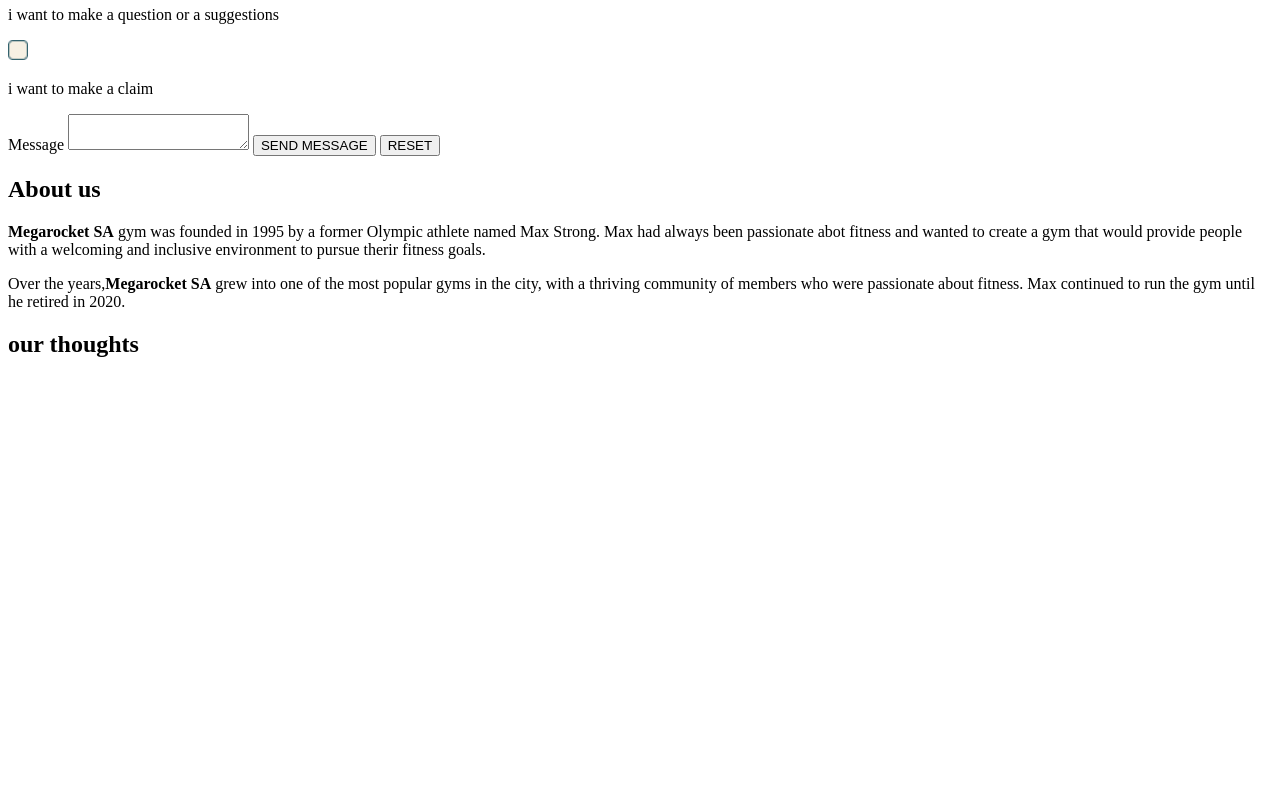
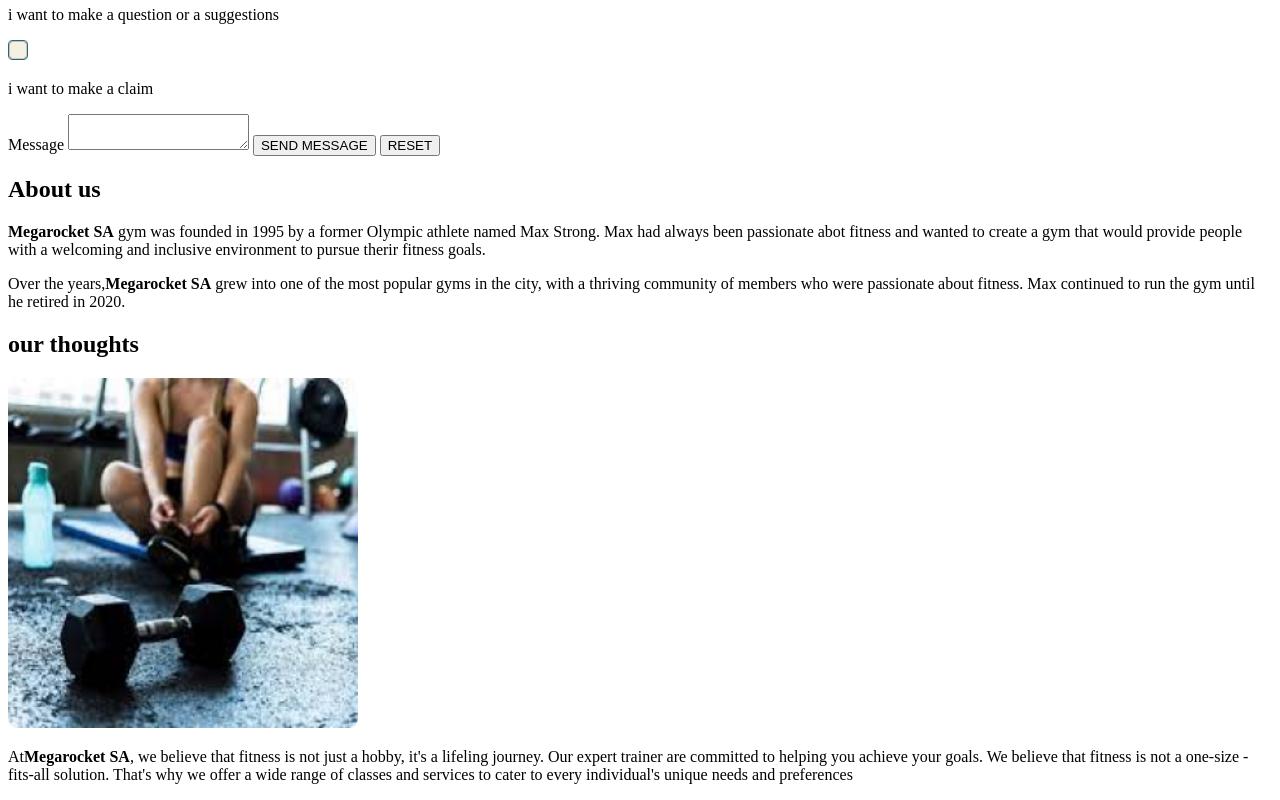
Before and after one commit to AaronSterzer/BaSP-M2023, a plain HTML site: page Week-02/index.html in a window 1280 px wide. Shown: the part 2661-3461 px from the top of the page. Before the commit the page ends 3039 px from the top, so only its background shows below. Drawn offline with Linux system fonts and the light colour scheme.

Commit message:
BaSP-W02-2023 development of about us

```diff
--- a/Week-02/index.html
+++ b/Week-02/index.html
@@ -119,6 +119,14 @@
             retired in 2020.
         </p>
         <h2>our thoughts</h2>
+        <img src="assets/images/fotogym1.jpg" alt="foto de gimnasio" width="350" height="350">
+        <p>
+            At<strong>Megarocket SA</strong>, we believe that fitness is not just a hobby, it's a lifeling journey.
+            Our expert trainer are committed to helping you achieve your goals. We believe that fitness is not a one-size
+            -fits-all solution. That's why we offer a wide range of classes and services to cater to every individual's
+            unique needs and preferences
+        </p>
+
 
 
 
```
Also changed, not shown: Week-02/assets/images/fotogym1.jpg (added), Week-02/assets/images/fotogym2.jpg (added).
